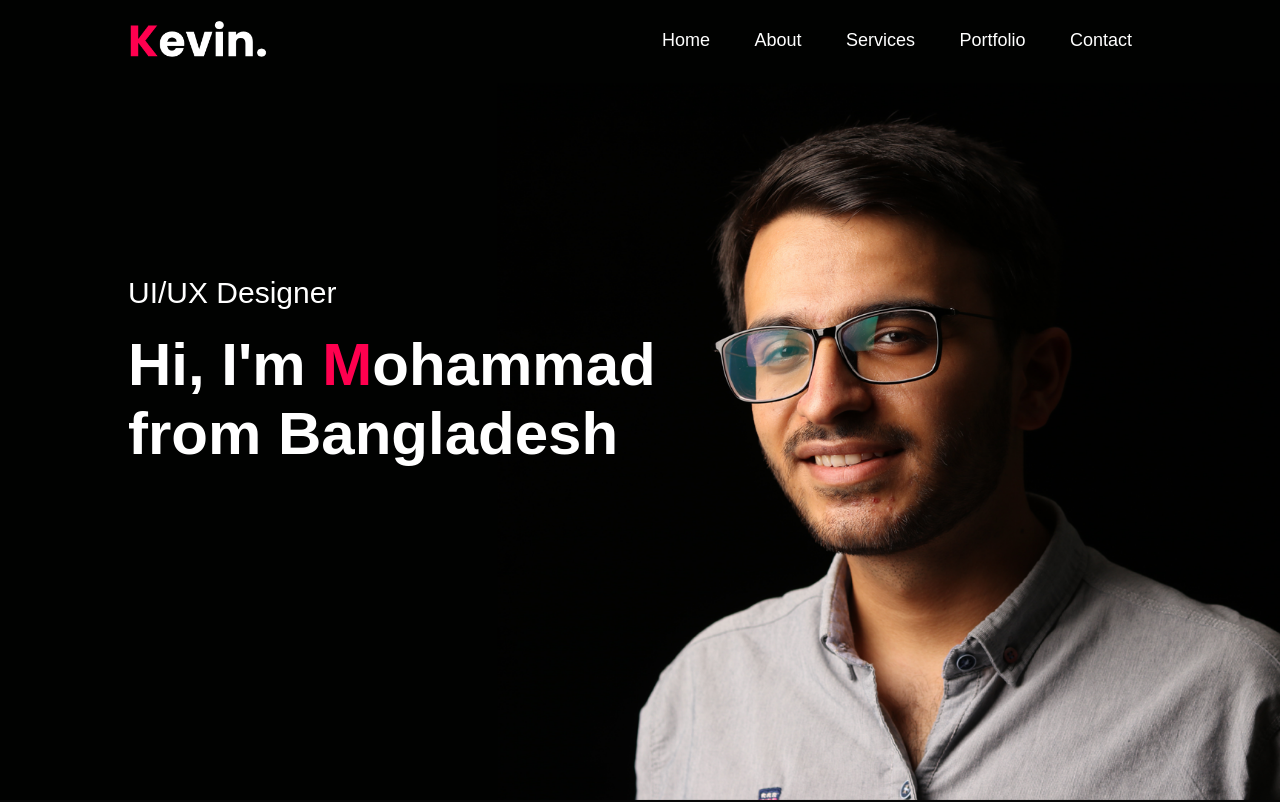
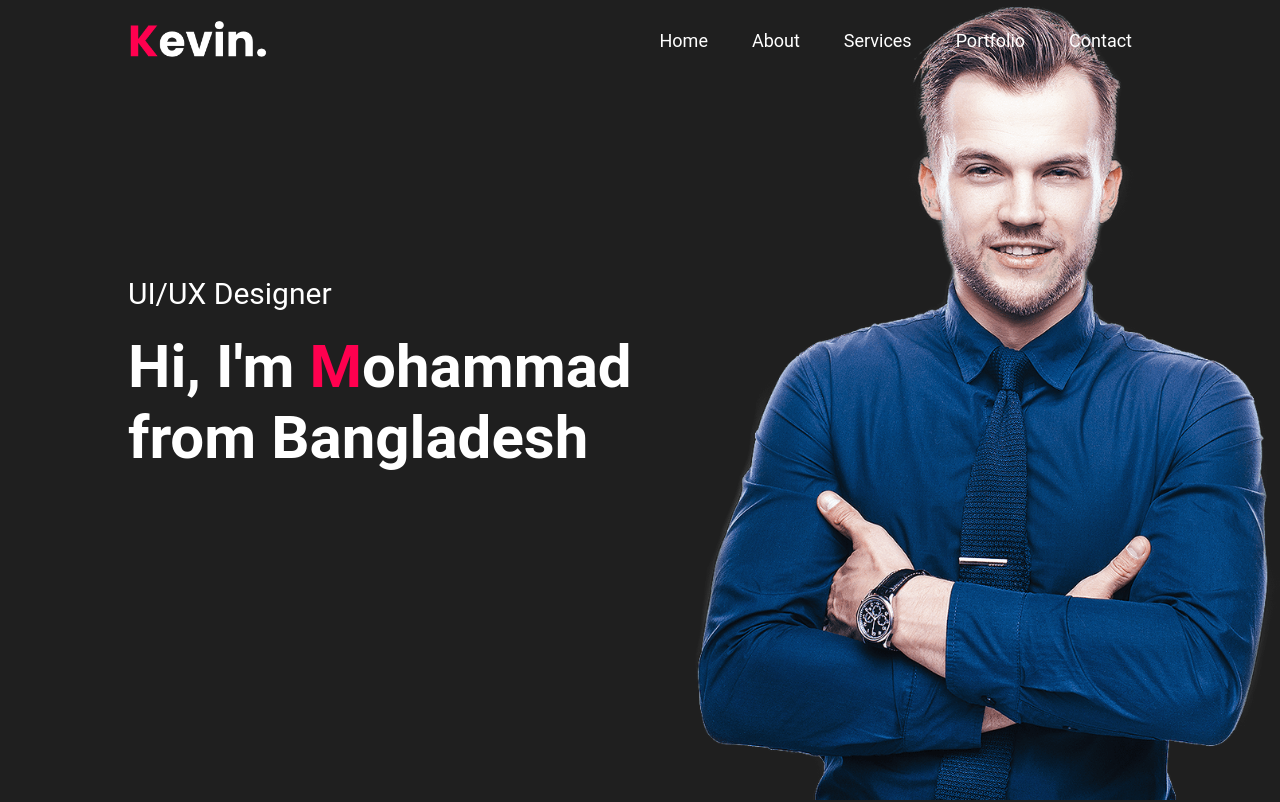
Before and after one commit to bpimern/html-portfolio, a plain HTML site: page index.html in a window 1280 px wide. Shown: the top 802 px of the page. Drawn offline with Linux system fonts and the light colour scheme.

Commit message:
image added

```diff
--- a/style.css
+++ b/style.css
@@ -1,7 +1,7 @@
 * {
   margin: 0;
   padding: 0;
-  font-family: "Poppins", sans-serif;
+  font-family: "Roboto", sans-serif;
   box-sizing: border-box;
 }
 html {
@@ -12,7 +12,7 @@ html {
   --lightDesignColor: #ff004f90;
   --bodyWhite: #ffffff;
   --lightText: #ababab;
-  --bodyBackground: #080808;
+  --bodyBackground: #1f1f1f;
   --inputBg: #262626;
 }
 body {
@@ -35,9 +35,10 @@ ul {
 #header {
   width: 100%;
   height: 100vh;
-  background-image: url(images/background.png);
-  background-size: cover;
-  background-position: center;
+  background-image: url(images/heroImage.png);
+  background-size: contain;
+  background-position: right;
+  background-repeat: no-repeat;
 }
 .container {
   padding: 10px 10%;
```
Also changed, not shown: images/heroImage.png (added), images/splash.png (added).
